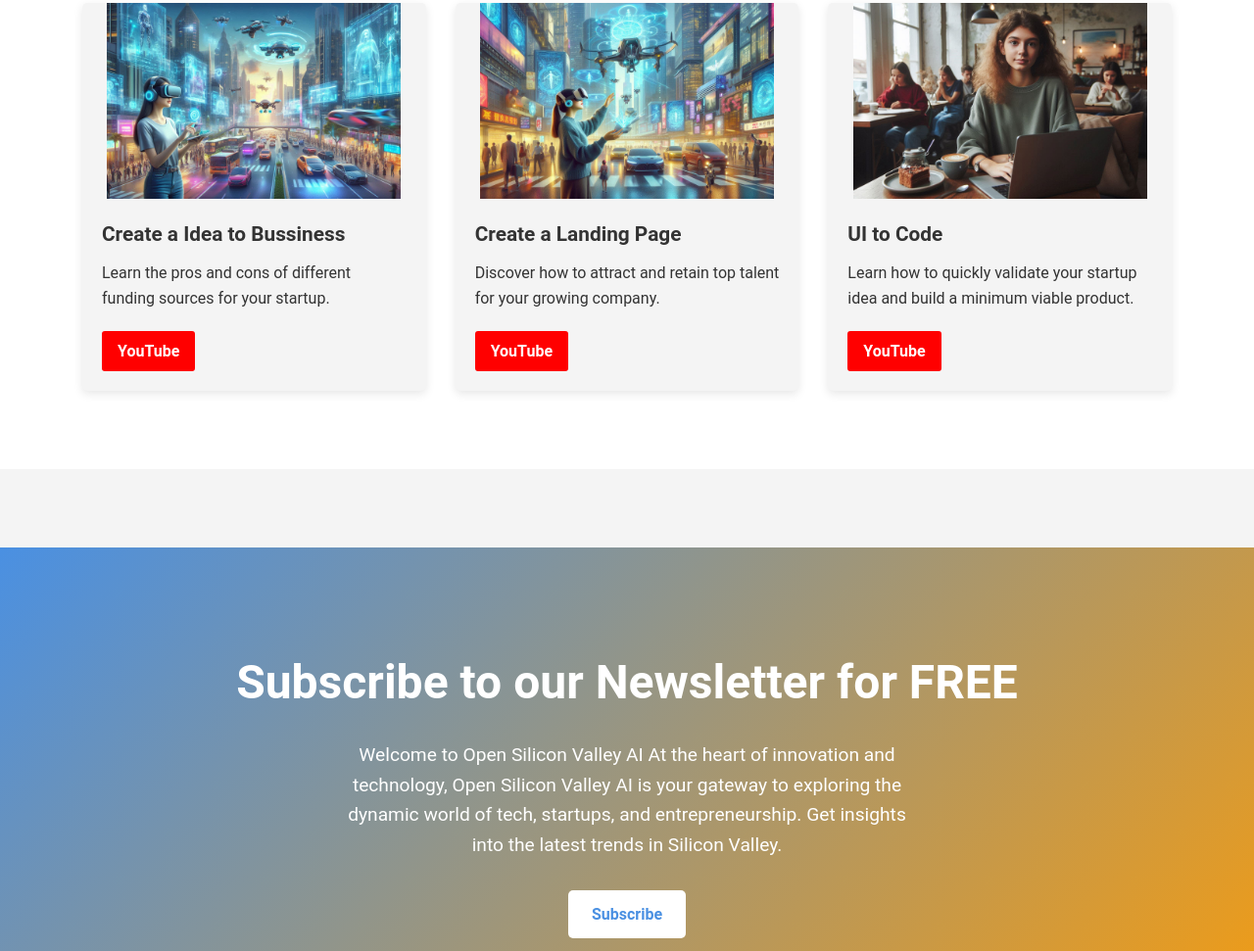
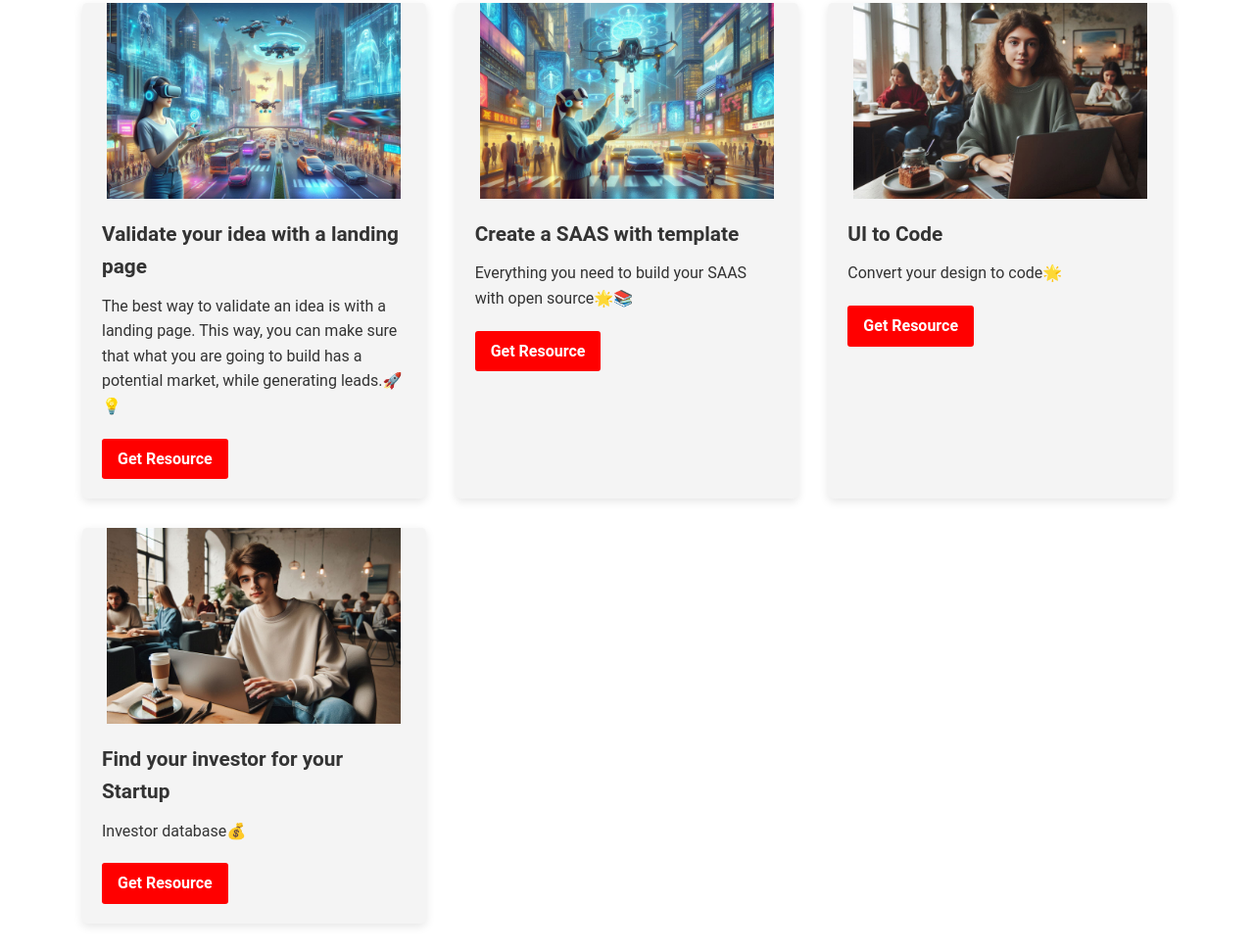
Before and after one commit to edycyber/siliconvalley, a plain HTML site: page index.html in a window 1280 px wide. Shown: the part 3189-4160 px from the top of the page at 98% size. Drawn offline with Linux system fonts and the light colour scheme.

Commit message:
Update index.html

```diff
--- a/index.html
+++ b/index.html
@@ -459,20 +459,20 @@
           <div class="podcast-card">
             <img src="silicon13.jpg" alt="Startup Funding 101: Angel Investors vs VCs" class="podcast-image">
             <div class="podcast-content">
-              <h3>Create a Idea to Bussiness</h3>
-              <p>Learn the pros and cons of different funding sources for your startup.</p>
+              <h3>Validate your idea with a landing page</h3>
+              <p>The best way to validate an idea is with a landing page. This way, you can make sure that what you are going to build has a potential market, while generating leads.🚀💡</p>
               <div class="podcast-buttons">
-                <a href="https://www.youtube.com/watch?v=startup-funding-101" class="podcast-button youtube-button">YouTube</a>
+                <a href="https://sparrow-ai.online/" class="podcast-button youtube-button">Get Resource</a>
               </div>
             </div>
           </div>
           <div class="podcast-card">
             <img src="silicon14.jpg" alt="Building a Winning Team: Hiring Strategies for Startups" class="podcast-image">
             <div class="podcast-content">
-              <h3>Create a Landing Page</h3>
-              <p>Discover how to attract and retain top talent for your growing company.</p>
+              <h3>Create a SAAS with template</h3>
+              <p>Everything you need to build your SAAS with open source🌟📚</p>
               <div class="podcast-buttons">
-                <a href="https://www.youtube.com/watch?v=building-winning-team" class="podcast-button youtube-button">YouTube</a>
+                <a href="https://opensaas.sh/" class="podcast-button youtube-button">Get Resource</a>
               </div>
             </div>
           </div>
@@ -480,9 +480,19 @@
             <img src="silicon15.jpg" alt="From Idea to MVP: Rapid Prototyping Techniques" class="podcast-image">
             <div class="podcast-content">
               <h3>UI to Code</h3>
-              <p>Learn how to quickly validate your startup idea and build a minimum viable product.</p>
+              <p>Convert your design to code🌟</p>
               <div class="podcast-buttons">
-                <a href="https://www.youtube.com/watch?v=idea-to-mvp" class="podcast-button youtube-button">YouTube</a>
+                <a href="https://github.com/Doriandarko/gemini-ui-to-code" class="podcast-button youtube-button">Get Resource</a>
+              </div>
+            </div>
+          </div>
+         <div class="podcast-card">
+            <img src="silicon16.jpg" alt="From Idea to MVP: Rapid Prototyping Techniques" class="podcast-image">
+            <div class="podcast-content">
+              <h3>Find your investor for your Startup</h3>
+              <p>Investor database💰</p>
+              <div class="podcast-buttons">
+                <a href="https://mercury.com/investor-database" class="podcast-button youtube-button">Get Resource</a>
               </div>
             </div>
           </div>
```
